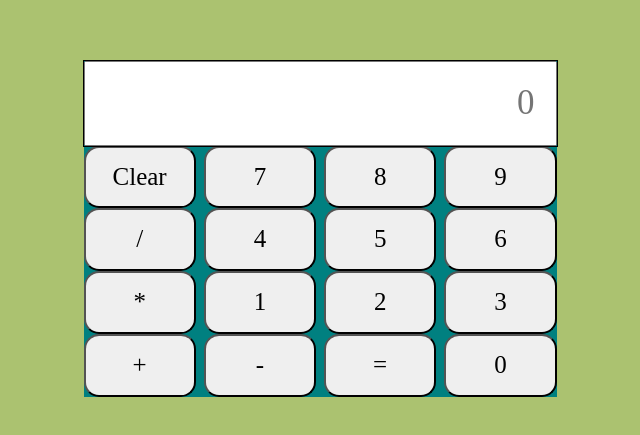
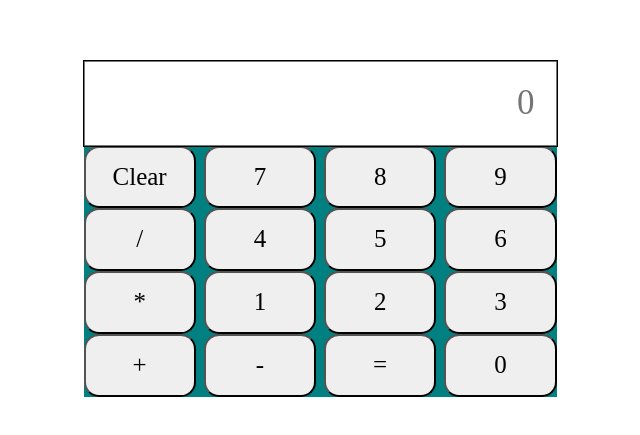
Before and after one commit to Iliascode/calculator, a plain HTML site: page index.html in a window 1280 px wide. Shown: the part 171-606 px from the top of the page, without its empty margins (320-960 px from the left). Drawn offline with Linux system fonts and the light colour scheme.

Commit message:
Update calculator.css

```diff
--- a/calculator.css
+++ b/calculator.css
@@ -4,7 +4,6 @@ body{
     justify-content: center;
     align-items: center;
     height: 100vh;
-    background-color: #ABC270;
 }
 .calculator{
     max-width: 650px;
```
